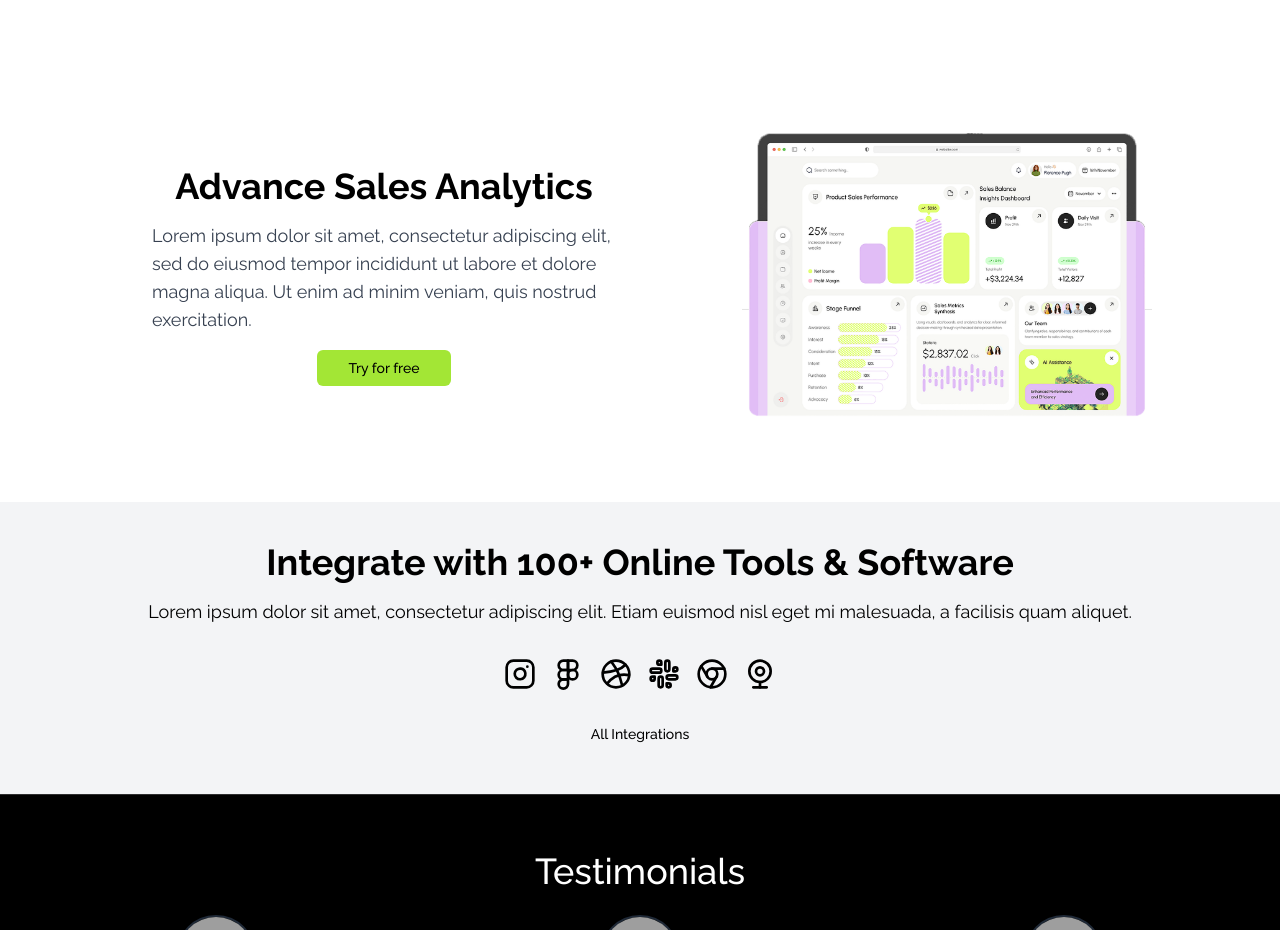
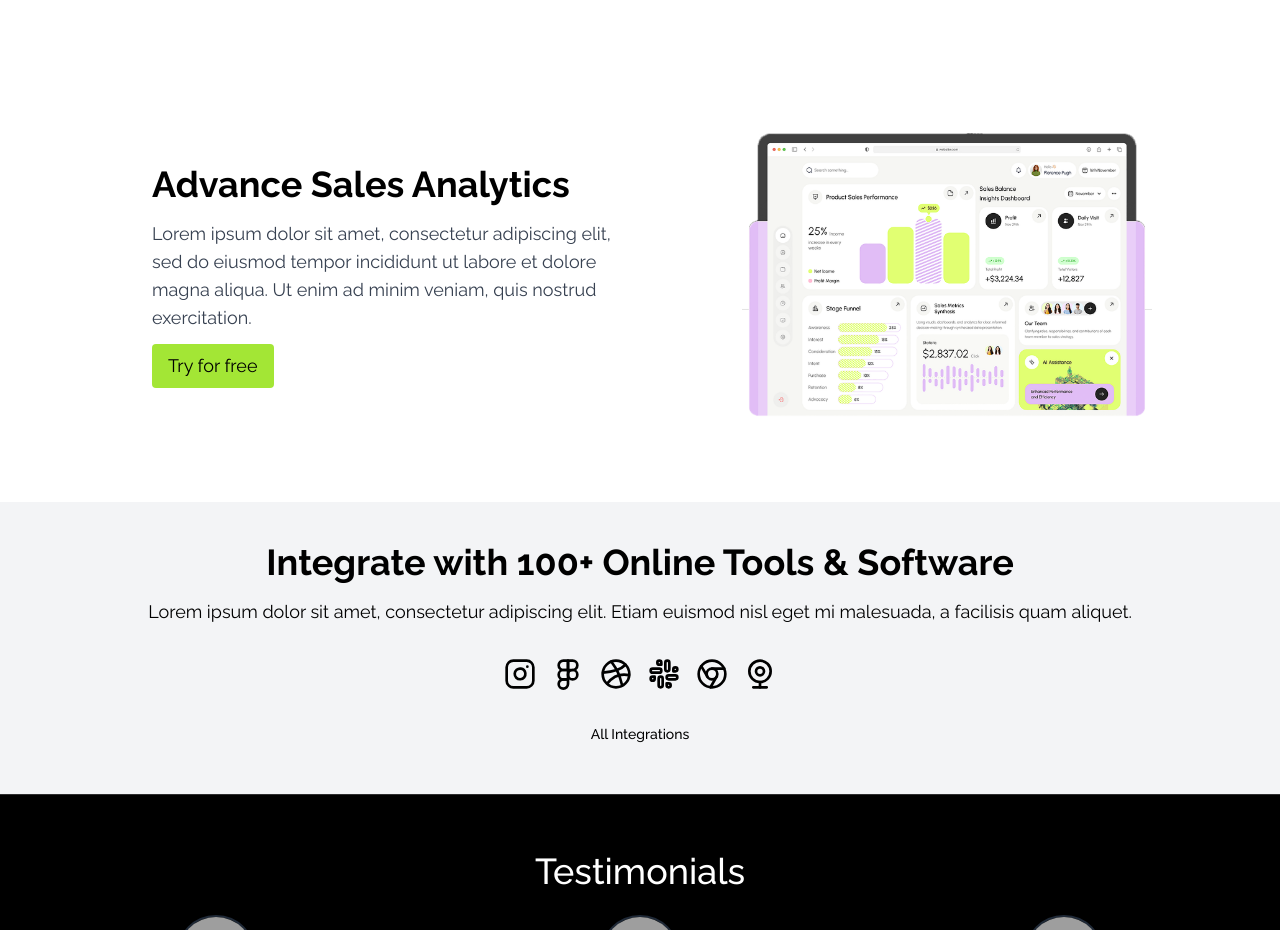
Before and after one commit to ali-shakeel-dev/landing-page, a plain HTML site: page index.html in a window 1280 px wide. Shown: the part 1300-2230 px from the top of the page. Drawn offline with nearby package versions, Linux system fonts and the light colour scheme; grey boxes are pictures that could not be loaded.

Commit message:
Updated, Second Commit

```diff
--- a/index.html
+++ b/index.html
@@ -48,7 +48,7 @@
 
     <section class="container m-auto text-center max-[445px]:px-2 pt-20" id="Home">
       <h2 class="text-6xl max-[550px]:text-4xl font-bold">Transform Your Sales Performance</h2>
-      <p class="mt-4 text-lg">
+      <p class="mt-4 text-lg text-center">
         Unlock the power of your sales data with SalesLens, the leading Sales Analytics Tool designed to supercharge
         your business sales performance.
       </p>
@@ -114,14 +114,14 @@
         class="rounded-lg flex flex-col md:flex-row w-4/5 h-1/2 max-[768px]:flex-col-reverse container mx-auto py-10">
         <!-- Right side div with h2 and paragraph -->
         <div
-          class="w-full md:w-1/2 flex flex-col justify-center items-center p-6 lg:text-left md: text-left max-[768px]:text-center">
+          class="w-full md:w-1/2 flex flex-col justify-center max-[768px]:items-center p-6 lg:text-left md: text-left max-[768px]:text-center">
           <h2 class="text-2xl md:text-4xl font-bold mb-4 text-black">Advance Sales Analytics</h2>
           <p class="text-base md:text-lg text-gray-700">Lorem ipsum dolor sit amet, consectetur
             adipiscing elit, sed do
             eiusmod tempor incididunt ut labore et dolore magna aliqua. Ut enim ad minim veniam, quis nostrud
             exercitation.</p>
-          <button
-            class=" inline-flex items-center justify-center whitespace-nowrap rounded-md text-sm font-medium ring-offset-background transition-colors focus-visible:outline-none focus-visible:ring-2 focus-visible:ring-ring focus-visible:ring-offset-2 disabled:pointer-events-none disabled:opacity-50 border border-input bg-background hover:bg-accent hover:text-accent-foreground px-8 mt-4 py-2 text-black font-bold bg-lime-400 border-0 focus:outline-none hover:bg-lime-500 rounded text-lg">
+          <button class=" text-black max-[445px]:text-sm max-[445px]:px-4 whitespace-nowrap bg-lime-400 border-0 py-2 px-4  focus:outline-none hover:bg-lime-500
+            rounded text-lg mt-3 w-[fit-content]">
             Try for free
           </button>
         </div>
```
